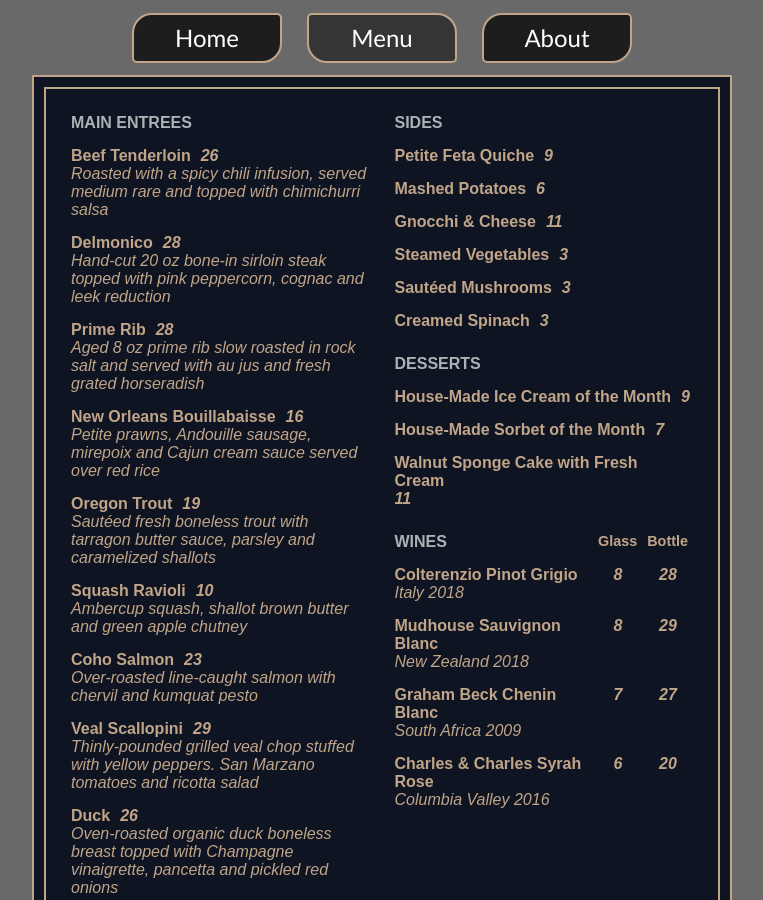
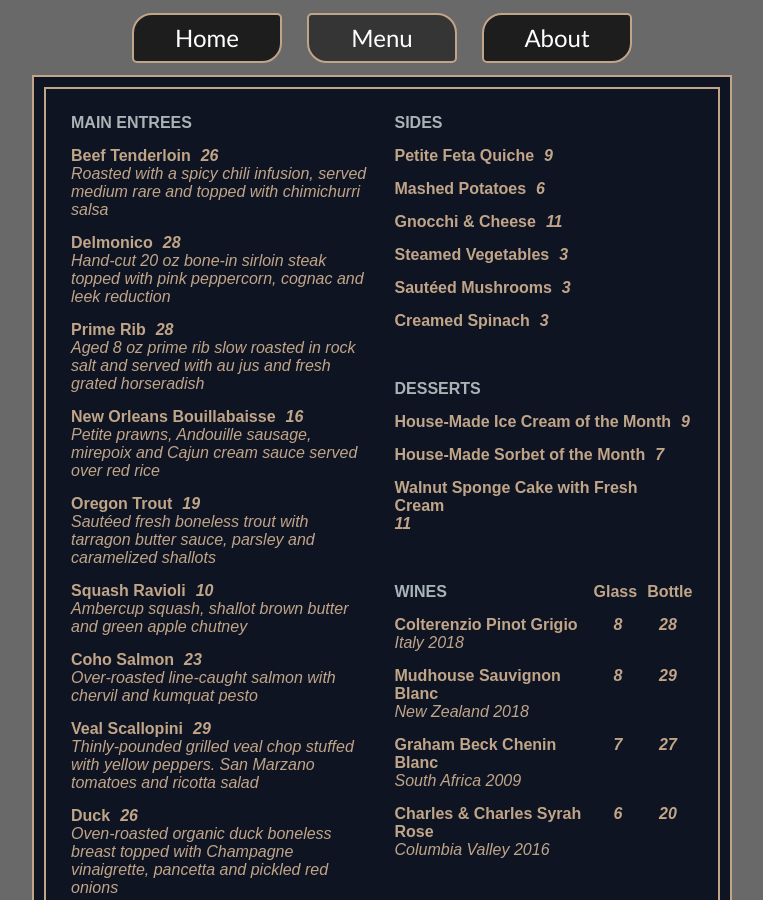
Before and after one commit to xswitch/odin_js_restaurant, a website built with webpack: page src/index.html in a window 1280 px wide. Shown: the top 900 px of the page, without its empty margins (258-1021 px from the left). Built offline with nearby package versions, Linux system fonts and the light colour scheme; files whose address does not match are found by name.

Commit message:
Finished menu page

```diff
--- a/src/style.css
+++ b/src/style.css
@@ -150,6 +150,10 @@ nav>button.active {
     gap: 25px;
 }
 
+.rightMenu {
+    gap: 50px;
+}
+
 .menuTitle {
     color: rgb(168, 180, 181);
     font-size: 1rem;
@@ -205,10 +209,6 @@ nav>button.active {
     justify-self: center;
 }
 
-.wine>.menuItemPrice {
-    padding-left: auto;
-}
-
 .wineSectionHeader {
     display: grid;
     grid-template-columns: 1fr 100px;
@@ -229,7 +229,7 @@ nav>button.active {
 }
 
 .gold {
-    font-size: 0.9rem;
+    font-size: 1rem;
     font-family: fantasy;
     color: rgb(192, 165, 137);
 }
```
